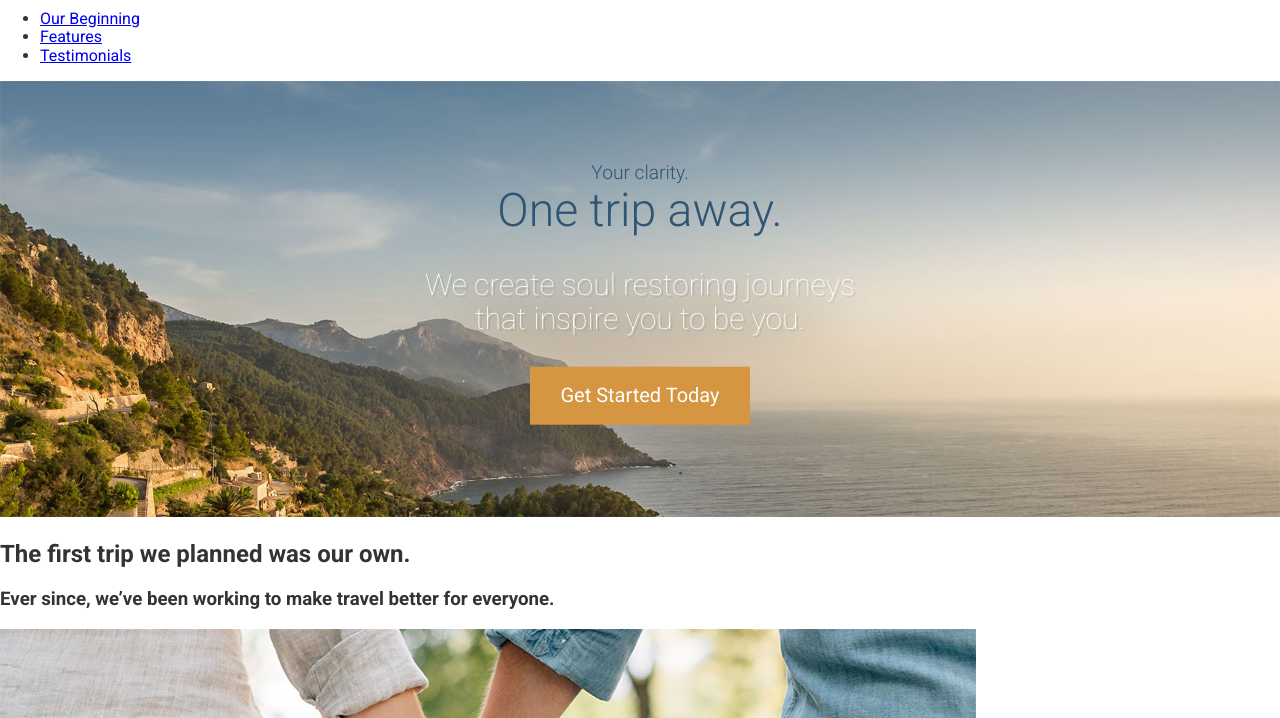
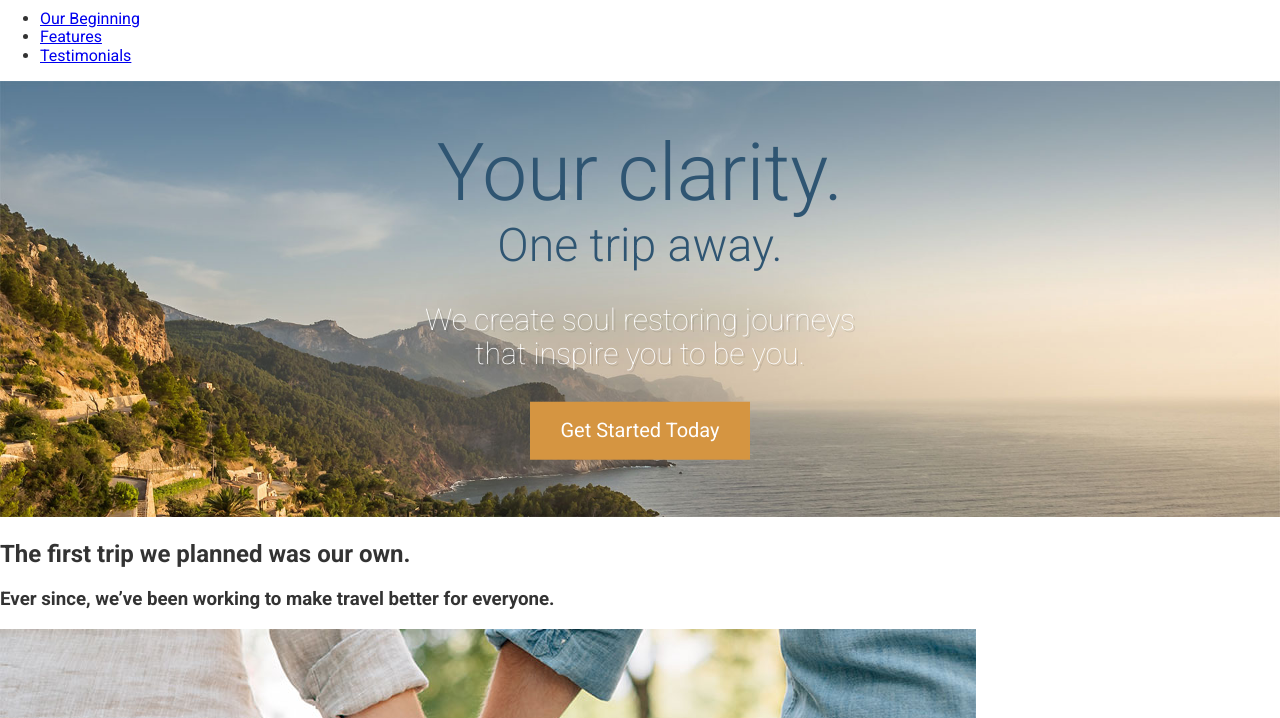
Before and after one commit to wsolution-heim/travel-site, a website: page app/index.html in a window 1280 px wide. Shown: the part 82-800 px from the top of the page. Drawn offline with Linux system fonts and the light colour scheme.

Commit message:
mixin via postcss-custom-media

```diff
--- a/app/assets/styles/base/_mixins.css
+++ b/app/assets/styles/base/_mixins.css
@@ -1,5 +1 @@
-@mixin atSmall {
-  @media (min-width: 530px) {
-    @content;
-  }
-}
+@custom-media --small-viewport (min-width: 530px);
--- a/app/assets/styles/modules/_large-hero.css
+++ b/app/assets/styles/modules/_large-hero.css
@@ -13,13 +13,12 @@
 	&__title {
 		font-weight: 300;
 		color: $mainBlue;
-		font-size: 1.2rem;
+		font-size: 1.8rem;
 		margin: 0;
 
-		@include atSmall {
-      		font-size: 2rem;
-    	}
-
+		@media (--small-viewport) {
+			font-size: 5rem;
+		}
 	}
 
 	&__subtitle {
--- a/app/temp/styles/styles.css
+++ b/app/temp/styles/styles.css
@@ -460,12 +460,6 @@ img {
 	height: auto;
 }
 
-@mixin atSmall {
-  @media (min-width: 530px) {
-    @content;
-  }
-}
-
 .large-hero {
 	position: relative;
 }
@@ -483,14 +477,16 @@ img {
 .large-hero__title {
 		font-weight: 300;
 		color: #2f5572;
-		font-size: 1.2rem;
+		font-size: 1.8rem;
 		margin: 0;
+	}
 
-		@include atSmall {
-      		font-size: 2rem;
-    	}
+@media (min-width: 530px) {
 
+.large-hero__title {
+			font-size: 5rem
 	}
+		}
 
 .large-hero__subtitle {
 		font-weight: 300;
--- a/gulpfile.js
+++ b/gulpfile.js
@@ -2,6 +2,7 @@ const gulp = require('gulp'),
 postcss = require('gulp-postcss'),
 autoprefixer = require('autoprefixer'),
 cssvars = require('postcss-simple-vars'),
+mixins = require('postcss-custom-media'),
 nested = require('postcss-nested'),
 cssImport = require('postcss-import'),
 syntax = require('postcss-syntax'),
@@ -17,7 +18,7 @@ function style() {
 	// 1. Where is my css file:
 	return gulp.src('./app/assets/styles/styles.css')
 	// 2. Pass that file through sass compiler
-		.pipe(postcss([cssImport, cssvars, nested, autoprefixer]))
+		.pipe(postcss([cssImport, cssvars, mixins, nested, autoprefixer]))
 	// 3. Where do I save the compiled CSS?
 		.pipe(gulp.dest('./app/temp/styles'))
 	// 4. Stream changes to all browser:
--- a/package.json
+++ b/package.json
@@ -5,8 +5,9 @@
     "jquery": "^3.4.1",
     "jquery-smooth-scroll": "2.2.0",
     "lazysizes": "4.0.1",
-    "normalize.css": "7.0.0",
+    "normalize.css": "^7.0.0",
     "picturefill": "3.0.2",
+    "postcss-custom-media": "^7.0.8",
     "waypoints": "4.0.1"
   },
   "devDependencies": {
```
Also changed, not shown: 2 other files.
